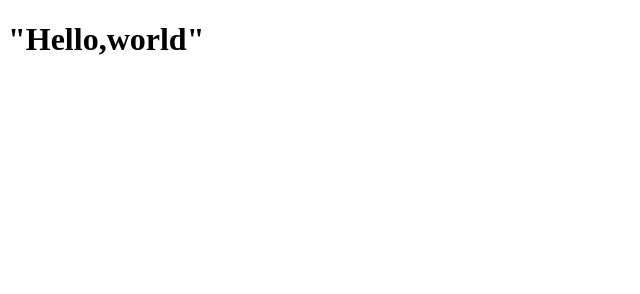
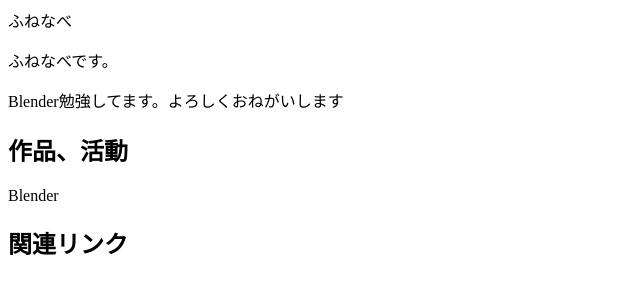
Before and after one commit to Funenabe/my_web, a plain HTML site: page index.html in a window 1280 px wide. Shown: the whole page, without its empty margins (0-640 px from the left). Drawn offline with Linux system fonts and the light colour scheme.

Commit message:
Update index.html

```diff
--- a/index.html
+++ b/index.html
@@ -1,6 +1,12 @@
 <!DOCTYPE html>
 <html>
 
-<h1> "Hello,world" </h1>
+<header> ふねなべ </header>
+<p> ふねなべです。 </p>
+<p> Blender勉強してます。よろしくおねがいします </p>
 
+<h2> 作品、活動 </h2>
+<p> Blender </p>
+
+<h2> 関連リンク </h2>
 </html>
```
